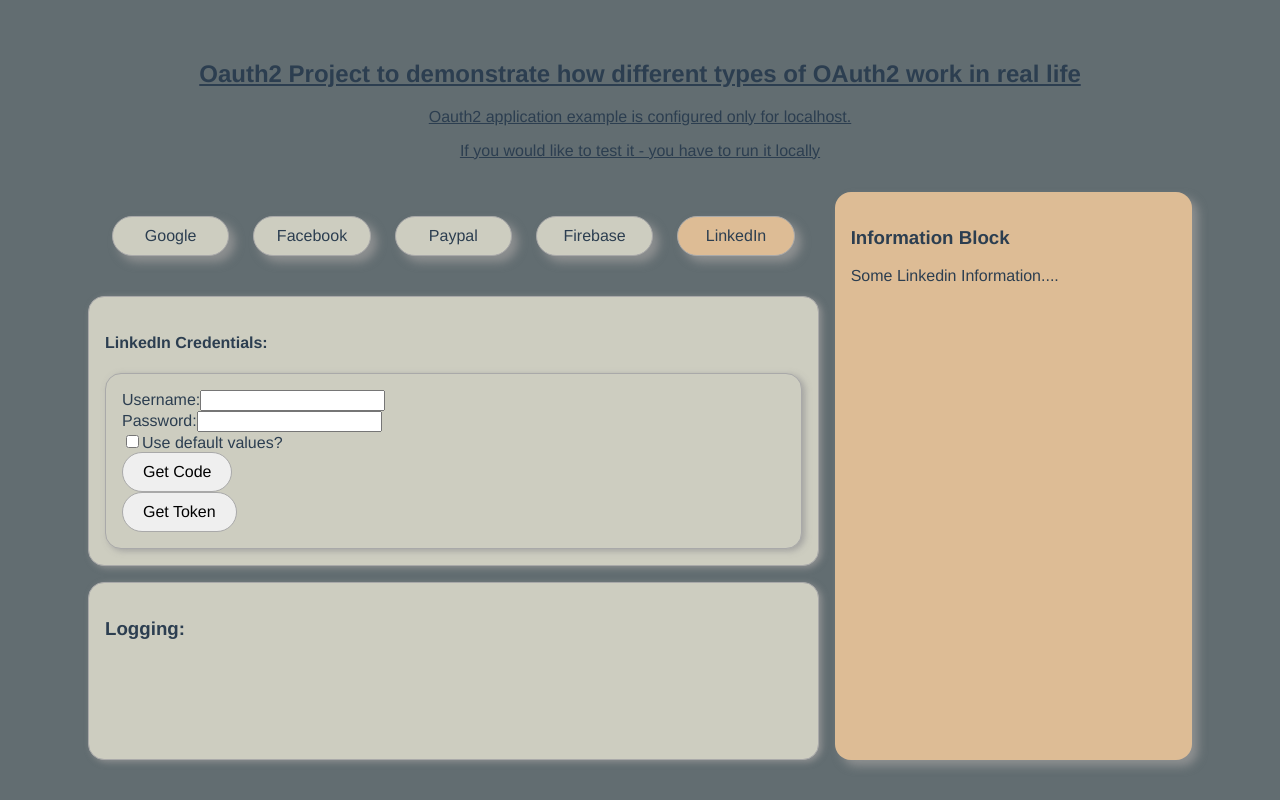
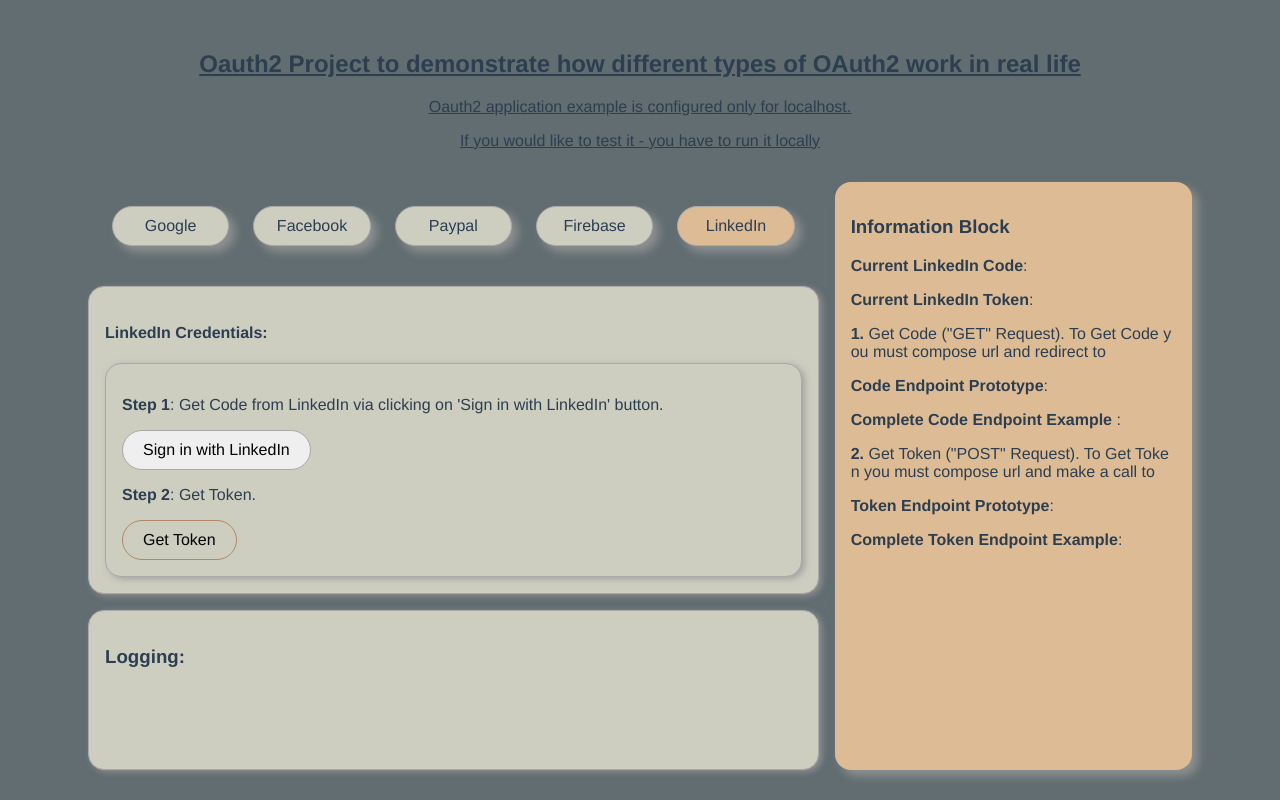
Before and after one commit to Glareone/Oauth2-workflows-using-VueJS, a Vue app: page /google in a window 1280 px wide. Both pictures are taken after a click on the element "LinkedIn". Built offline with nearby package versions, Linux system fonts and the light colour scheme.

Commit message:
linkedin initial commit

```diff
--- a/src/components/information-blocks/LinkedInOAuthInformation.vue
+++ b/src/components/information-blocks/LinkedInOAuthInformation.vue
@@ -1,10 +1,27 @@
 <template>
-  <div>Some Linkedin Information....</div>
+  <div>
+    <p><b>Current LinkedIn Code</b>: {{ linkedInCode }}</p>
+    <p><b>Current LinkedIn Token</b>: {{ linkedInToken }}</p>
+    <p><b>1.</b> Get Code ("GET" Request). To Get Code you must compose url and redirect to </p>
+    <p><b>Code Endpoint Prototype</b>: </p>
+    <p><b>Complete Code Endpoint Example </b>: </p>
+    <p><b>2.</b> Get Token ("POST" Request). To Get Token you must compose url and make a call to </p>
+    <p><b>Token Endpoint Prototype</b>: </p>
+    <p><b>Complete Token Endpoint Example</b>: </p>
+  </div>
 </template>
 
 <script>
 export default {
   name: 'LinkedInOAuthInformation',
+  computed: {
+    linkedInCode() {
+      return this.$store.getters.linkedInCode;
+    },
+    linkedInToken() {
+      return this.$store.getters.linkedInToken;
+    },
+  },
 };
 </script>
 
--- a/src/components/oauth-forms/LinkedIn.vue
+++ b/src/components/oauth-forms/LinkedIn.vue
@@ -2,18 +2,19 @@
   <div class="form-panel">
     <h4>LinkedIn Credentials:</h4>
     <div class="form-panel">
-      <label for="username">Username:</label>
-      <input id="username" type="text">
-      <br>
-      <label for="password">Password:</label>
-      <input id="password" type="password">
-      <br>
-      <input type="checkbox" id="use-default">
-      <label for="use-default">Use default values?</label>
-      <br>
-      <button>Get Code</button>
-      <br>
-      <button>Get Token</button>
+      <p><b>Step 1</b>: Get Code from LinkedIn via clicking on 'Sign in with LinkedIn' button.</p>
+      <div v-if="!code">
+        <button @click="signInRedirect">Sign in with LinkedIn</button>
+        <br>
+      </div>
+      <div v-else>
+        <p><b>You have already earned Code! See in Info Block</b></p>
+      </div>
+      <p><b>Step 2</b>: Get Token.</p>
+      <button :class="{disabled: !code}" @click="getToken" v-if="!token" >Get Token</button>
+      <p v-if="token">
+        <b>You've finally get token! See in Info Block</b>
+      </p>
     </div>
   </div>
 </template>
@@ -21,6 +22,32 @@
 <script>
 export default {
   name: 'LinkedIn',
+  computed: {
+    token() {
+      return this.$store.getters.linkedInToken;
+    },
+    code() {
+      return this.$store.getters.linkedInCode;
+    },
+  },
+  methods: {
+    signInRedirect() {
+      //window.location = FACEBOOK_AUTHORIZATION_ENDPOINT;
+    },
+    getToken() {
+      if (!this.code) {
+        return;
+      }
+      this.getFacebookToken();
+    },
+  },
+  beforeCreate() {
+    if (this.$route.query.code) {
+      this.$store.dispatch('setLinkedInCode', this.$route.query.code);
+      // deleted all queries from route to make it clear and prevent misunderstanding from our users
+      this.$router.replace({ ...this.$router.currentRoute, query: {} });
+    }
+  },
 };
 </script>
 
--- a/src/store.js
+++ b/src/store.js
@@ -3,6 +3,7 @@
 import google from './vuex-modules/google';
 import firebase from './vuex-modules/firebase';
 import facebook from './vuex-modules/facebook';
+import linkedin from './vuex-modules/linkedin';
 
 Vue.use(Vuex);
 
@@ -11,5 +12,6 @@
     google,
     firebase,
     facebook,
+    linkedin,
   },
 });
--- /dev/null
+++ b/src/vuex-modules/linkedin.js
@@ -0,0 +1,24 @@
+const state = {
+  linkedInCode: '',
+  linkedInToken: '',
+};
+
+const getters = {
+  linkedInCode(state) {
+    return state.linkedInCode;
+  },
+  linkedInToken(state) {
+    return state.linkedInToken;
+  }
+};
+
+const mutations = {};
+
+const actions = {};
+
+export default {
+  state,
+  getters,
+  mutations,
+  actions,
+};
```
